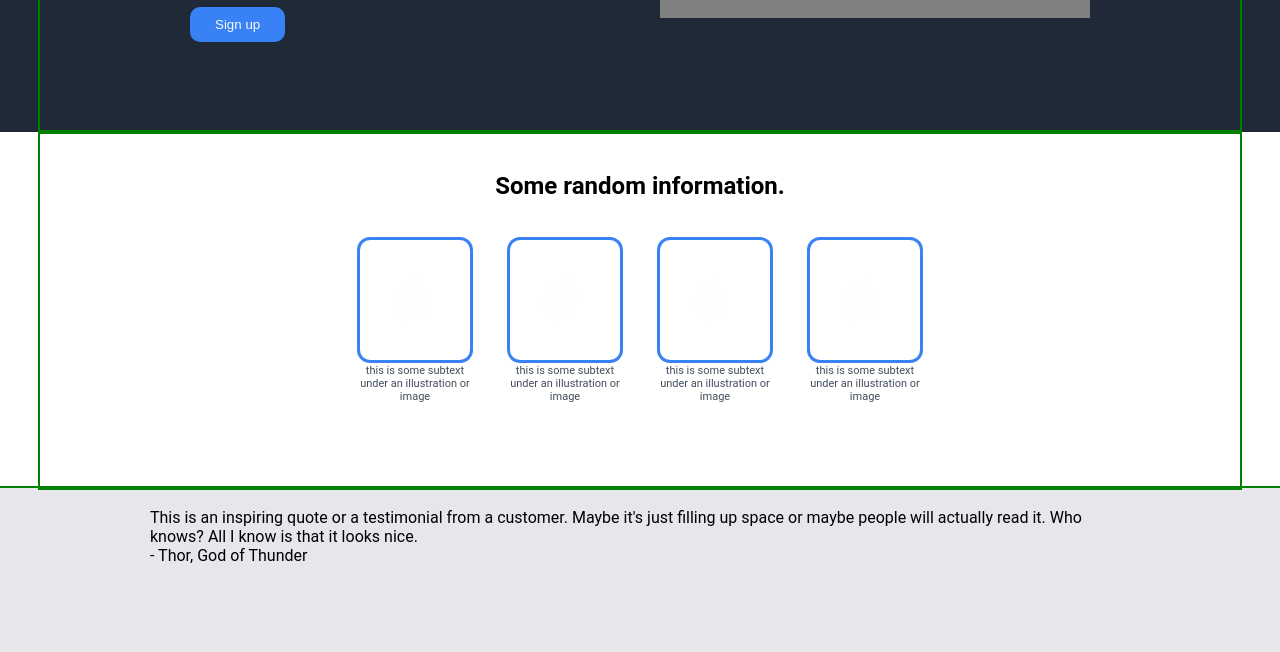
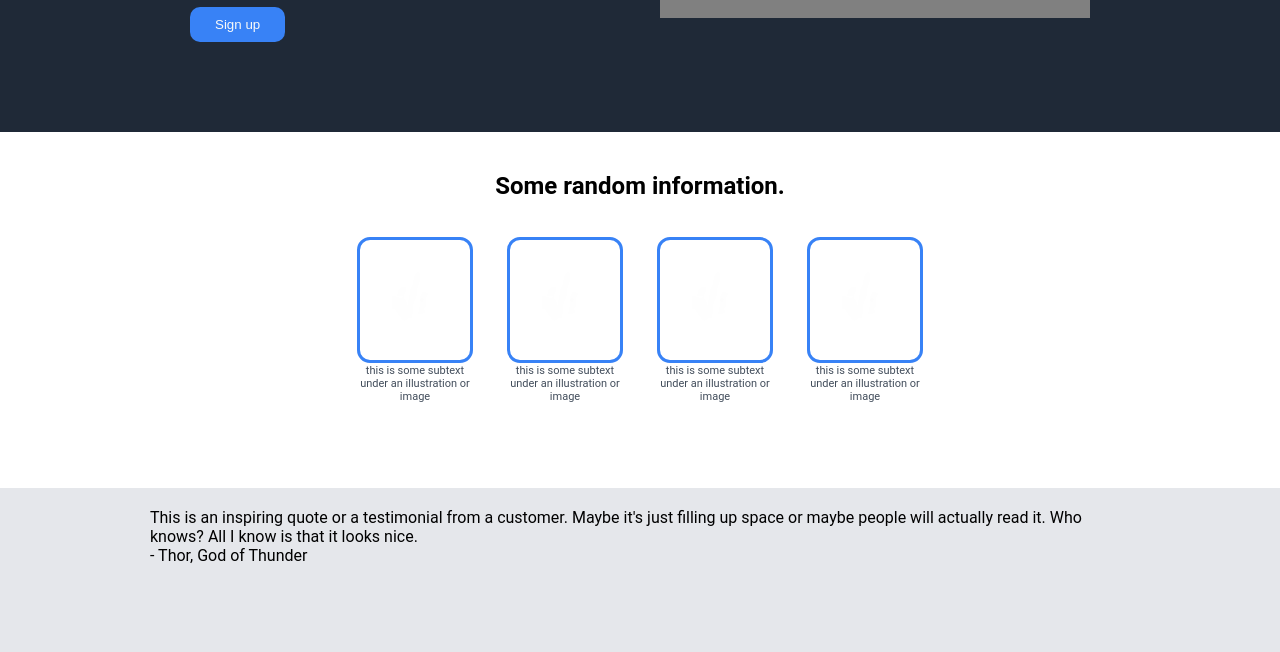
Before and after one commit to dinruz/Landing_Page, a plain HTML site: page index.html in a window 1280 px wide. Shown: the part 328-980 px from the top of the page. Drawn offline with Linux system fonts and the light colour scheme.

Commit message:
Delete flexbox outlines used for flexbox

```diff
--- a/style.css
+++ b/style.css
@@ -31,12 +31,11 @@ footer {
 .quote-section{
     padding: 20px 150px 90px 150px;
 
-    outline:2px solid green;
 }
 
 .info{
     padding:40px 150px 80px 150px;
-    outline:2px solid green;
+
 }
 
 
```
